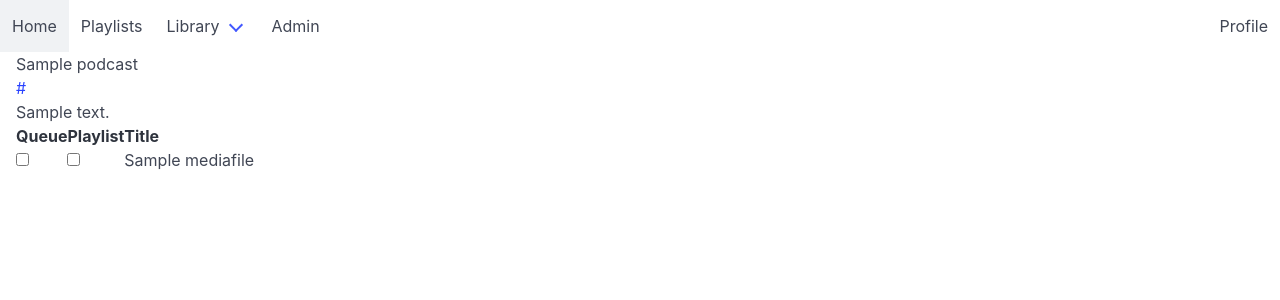
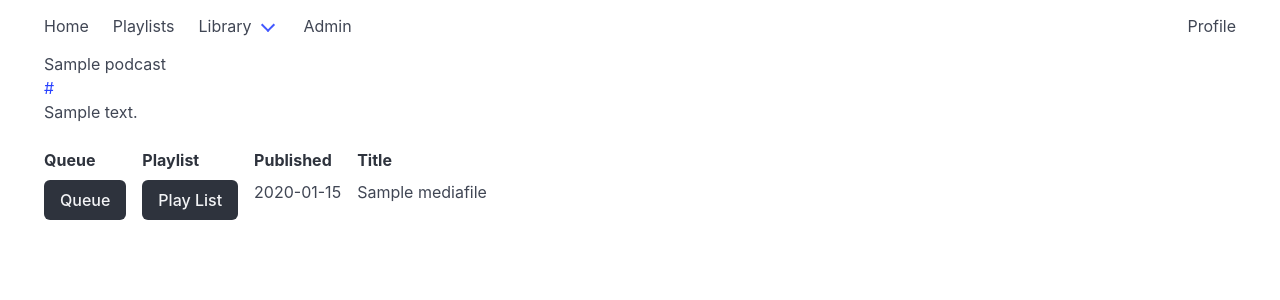
Before and after one commit to jocassid/H5Media, a Django app: page /podcasts/1/ in a window 1280 px wide. Shown: the top 300 px of the page. Run offline with Django 5.2, Linux system fonts and the light colour scheme; a user stored in the database is signed in; tables that the repository leaves empty hold one stand-in row (values such as "Sample post").

Commit message:
working on episode list and adding an episode to the queue

```diff
--- a/h5media/static/style.css
+++ b/h5media/static/style.css
@@ -4,7 +4,6 @@
     padding: 1rem;
     border: dashed white 0.125rem;
 }
-
 
 div.login{
     width: fit-content;
@@ -20,7 +19,31 @@ div.login > form{
     column-gap: 1rem;
 }
 
-main{
-    margin-left: 1rem;
-    margin-right: 1rem;
+table{
+    & thead, & tbody{
+        & tr{
+            & th, & td{
+                padding-right: 1rem;
+                padding-bottom: 0.5rem;
+            }
+        }
+    }
 }
+
+
+
+body{
+    padding-left: 2rem;
+    padding-right: 2rem;
+
+    & main{
+        margin-left: 0.75rem;
+        margin-right: 0.75rem;
+
+        & div.podcast-description{
+            margin-bottom: 1.5rem;
+        }
+
+
+    }
+}
--- a/h5media/templates/css_only.html
+++ b/h5media/templates/css_only.html
@@ -16,7 +16,7 @@ JavaScript.  base.html extends this template, adding JavaScript files and the
     {% block javascript %}
     {% endblock %}
 </head>
-<body>
+<body hx-headers='{"X-CSRFToken": "{{ csrf_token }}"}'>
     <header>
         {% block header %}
         {% endblock %}
--- a/h5media/templates/podcast.html
+++ b/h5media/templates/podcast.html
@@ -11,20 +11,17 @@ subscribed_podcasts:    Podcasts that the user is subscribed to
 
   {% with podcast=object %}
 
+    <div class="podcast-description">
+      <h1>{{ podcast.title }}</h1>
+      <a href="{{ podcast.website }}">{{ podcast.website }}</a>
+      <p>{{ podcast.description }}</p>
+    </div>
 
-    <h1>{{ podcast.title }}</h1>
-    <a href="{{ podcast.website }}">{{ podcast.website }}</a>
-    <p>{{ podcast.description }}</p>
-{#    <p>{{ object.content }}</p>#}
-{#    <p>Reporter: {{ object.reporter }}</p>#}
-{#    <p>Published: {{ object.pub_date|date }}</p>#}
-{#    <p>Date: {{ now|date }}</p>    #}
-
-    <div id="podcast-episode_list"
-         hx-get="{% url 'podcast_episodes' podcast.pk %}"
+    <div hx-get="{% url 'podcast_episode_list' podcast.pk %}?page=1"
          hx-trigger="load">
 
     </div>
+    <div id="addToPlaylistDialog" class="add-to-playlist-dialog"></div>
 
   {% endwith %}
 {% endblock %}
--- a/h5media/templates/podcast_episode_list.html
+++ b/h5media/templates/podcast_episode_list.html
@@ -6,6 +6,7 @@
     <tr>
       <th>Queue</th>
       <th>Playlist</th>
+      <th>Published</th>
       <th>Title</th>
     </tr>
   </thead>
@@ -13,11 +14,13 @@
     {% for episode in episodes %}
       <tr>
         <td>
-          <input type="checkbox"/>
+            <button class="button is-dark"
+                    hx-post="{% url 'podcast_episode_add_to_queue' episode.pk %}">Queue</button>
         </td>
         <td>
-          <input type="checkbox"/>
+            <button class="button is-dark">Play List</button>
         </td>
+        <td>{{ episode.pub_date|date:"Y-m-d" }}</td>
         <td>{{ episode.title }}</td>
       </tr>
     {% empty %}
--- a/h5media/urls.py
+++ b/h5media/urls.py
@@ -24,6 +24,7 @@ from django.urls import path
 
 from h5media.views import (
     HomeView,
+    PodcastEpisodeAddToQueueView,
     PodcastEpisodeListView,
     PodcastView,
     PodcastsView,
@@ -59,7 +60,12 @@ urlpatterns = [
     path(
         'podcasts/<int:pk>/episodes/',
         PodcastEpisodeListView.as_view(),
-        name='podcast_episodes',
+        name='podcast_episode_list',
+    ),
+    path(
+        'podcasts/episodes/<int:pk>/queue-add/',
+        PodcastEpisodeAddToQueueView.as_view(),
+        name='podcast_episode_add_to_queue',
     ),
     path(
         '',
--- a/h5media/views.py
+++ b/h5media/views.py
@@ -1,5 +1,10 @@
+
+from http import HTTPStatus
 
 from django.contrib.auth.mixins import LoginRequiredMixin
+from django.core.paginator import Paginator
+from django.shortcuts import render
+from django.views import View
 from django.views.generic import TemplateView
 from django.views.generic.detail import DetailView
 
@@ -14,6 +19,26 @@ class BaseView(LoginRequiredMixin, TemplateView):
 class BaseDetailView(LoginRequiredMixin, DetailView):
     """Abstract class"""
     pass
+
+
+class BasePostView(LoginRequiredMixin, View):
+
+    template_name = 'SUBCLASSES SHOULD RE-DEFINE THIS'
+
+    def __init__(self, **kwargs):
+        super().__init__(**kwargs)
+        self.response_status: int = HTTPStatus.OK.value
+
+    def post(self, request, *args, **kwargs):
+        return render(
+            request,
+            self.template_name,
+            self.get_context_data(**kwargs),
+            status=self.response_status
+        )
+
+    def get_context_data(self, **kwargs):
+        return {}
 
 
 class PageView(BaseView):
@@ -68,4 +93,16 @@ class PodcastEpisodeListView(BaseView):
             'pub_date'
         )
 
+        paginator = Paginator(episodes, 25)
+        episodes = paginator.page(1)
+
         return {'episodes': episodes}
+
+
+class PodcastEpisodeAddToQueueView(BasePostView):
+    """Add Podcast to the user's queue.  return html for "in queue" button"""
+
+    template_name = ''
+
+    # def post(self, *args, **kwargs):
+    #     raise NotImplementedError("This should return a response")
```
Also changed, not shown: README.md, 1 other file.
